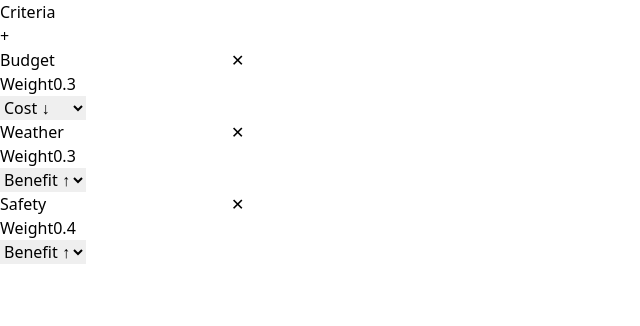
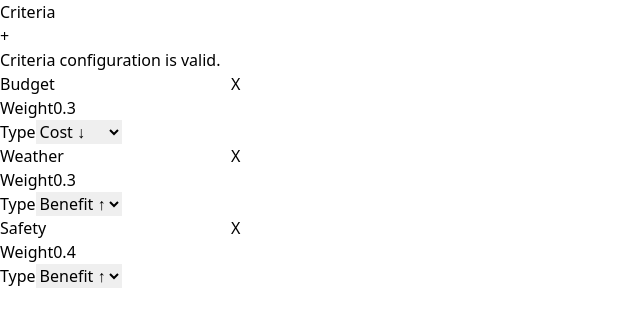
Before and after one commit to antony-akshay/decision_companion, a React (Vite) app: page / in a window 1280 px wide. Shown: the top 326 px of the page, without its empty margins (0-640 px from the left). Built offline with nearby package versions, Linux system fonts and the light colour scheme.

Commit message:
feat: add input validation checks to criteriaPanel

```diff
--- a/src/App.tsx
+++ b/src/App.tsx
@@ -1,6 +1,7 @@
 import { useState } from "react";
 import CriteriaPanel from "./components/CriteriaPanel"
 import type { Criterion } from "./types/decision";
+import { Toaster } from "react-hot-toast";
 
 function App() {
 
@@ -62,7 +63,7 @@ function App() {
 
 
       </div>
-
+      <Toaster position="bottom-right" reverseOrder={false} />
     </div>
   )
 }
--- a/src/components/CriteriaPanel.tsx
+++ b/src/components/CriteriaPanel.tsx
@@ -1,7 +1,9 @@
-import type { Criterion } from '../types/decision'
+import { useEffect } from "react";
+import { type Criterion } from "../types/decision";
+import toast from "react-hot-toast";
 
-interface Props {
-    criteria: Criterion[],
+interface CriteriaPanelProps {
+    criteria: Criterion[];
     addCriterion: () => void;
     updateCriterion: (
         id: string,
@@ -11,18 +13,89 @@ interface Props {
     deleteCriterion: (id: string) => void;
 }
 
-const CriteriaPanel = ({
+export default function CriteriaPanel({
     criteria,
     addCriterion,
     updateCriterion,
     deleteCriterion,
-}: Props) => {
+}: CriteriaPanelProps) {
+
+    /* ===============================
+       Derived Validation State
+    =============================== */
+
+
+
+    const totalWeight = criteria.reduce(
+        (sum, criterion) => sum + Number(criterion.weight || 0),
+        0
+    );
+
+    const hasNegativeWeight = criteria.some(
+        (criterion) => Number(criterion.weight) < 0
+    );
+
+    const hasInvalidWeight = criteria.some(
+        (criterion) =>
+            isNaN(Number(criterion.weight)) ||
+            Number(criterion.weight) === undefined
+    );
+
+    const allWeightsZero = totalWeight === 0;
+
+    const weightNotNormalized =
+        totalWeight !== 0 &&
+        Math.abs(totalWeight - 1) > 0.001;
+
+    const isValidState =
+        criteria.length > 0 &&
+        !allWeightsZero &&
+        !hasNegativeWeight &&
+        !hasInvalidWeight;
+
+    const maxWeight =
+        criteria.length > 0
+            ? Math.max(...criteria.map(c => Number(c.weight) || 0))
+            : 0;
+
+    const dominanceRatio =
+        totalWeight > 0
+            ? maxWeight / totalWeight
+            : 0;
+
+
+    useEffect(() => {
+        if (dominanceRatio > 0.75 && totalWeight > 0) {
+            // if (!dominanceToastShown.current) {
+            //     toast(
+            //         `One criterion dominates ${(dominanceRatio * 100).toFixed(0)}% of the decision.`,
+            //         { icon: "⚠" }
+            //     );
+            //     dominanceToastShown.current = true;
+            // }
+        // } else {
+        //     dominanceToastShown.current = false;
+        toast.error(`One criterion dominates ${(dominanceRatio * 100).toFixed(0)}% of the decision.`,)
+        }
+    }, [
+        allWeightsZero,
+        hasNegativeWeight,
+        hasInvalidWeight,
+        dominanceRatio,
+        totalWeight,
+        criteria.length
+    ]);
+    /* ===============================
+       Render
+    =============================== */
+
+
+
     return (
-
         <div className="bg-white/80 backdrop-blur-xl rounded-2xl shadow-xl border border-white/50 p-8">
 
+            {/* Header */}
             <div className="flex justify-between items-center mb-6">
-
                 <h2 className="text-2xl font-bold text-gray-800">
                     Criteria
                 </h2>
@@ -33,41 +106,104 @@ const CriteriaPanel = ({
                 >
                     +
                 </button>
+            </div>
+
+
+            {/* Validation Messages */}
+            <div className="space-y-3 mb-6">
+
+                {criteria.length === 0 && (
+                    <div className="p-3 rounded-lg bg-red-100 text-red-700 text-sm">
+                        At least one criterion is required.
+                    </div>
+                )}
+
+                {allWeightsZero && criteria.length > 0 && (
+                    <div className="p-3 rounded-lg bg-red-100 text-red-700 text-sm">
+                        Total weight is 0. Assign weight to at least one criterion.
+                    </div>
+                )}
+
+                {hasNegativeWeight && (
+                    <div className="p-3 rounded-lg bg-red-100 text-red-700 text-sm">
+                        Weights cannot be negative.
+                    </div>
+                )}
+
+                {hasInvalidWeight && (
+                    <div className="p-3 rounded-lg bg-red-100 text-red-700 text-sm">
+                        Invalid weight detected. Please enter valid numbers.
+                    </div>
+                )}
+
+                {weightNotNormalized && !allWeightsZero && (
+                    <div className="p-3 rounded-lg bg-yellow-100 text-yellow-700 text-sm">
+                        Total weight is {totalWeight.toFixed(2)}.
+                        Weights will be proportionally rescaled during scoring.
+                    </div>
+                )}
+
+                {isValidState && (
+                    <div className="p-3 rounded-lg bg-green-100 text-green-700 text-sm">
+                        Criteria configuration is valid.
+                    </div>
+                )}
+
+                {dominanceRatio > 0.75 && totalWeight > 0 && (
+                    <div className="p-3 rounded-lg bg-yellow-100 text-yellow-800 text-sm">
+                        One criterion dominates {(dominanceRatio * 100).toFixed(0)}% of the decision.
+                        Ensure this reflects your true preference.
+                    </div>
+                )}
 
             </div>
 
 
+            {/* Criteria List */}
             <div className="space-y-4">
 
-                {criteria.map(c => (
+                {criteria.map((criterion) => (
 
-                    <div key={c.id}
-                        className="bg-gradient-to-r from-gray-50 to-blue-50 p-4 rounded-xl border border-gray-200 hover:shadow-md transition">
+                    <div
+                        key={criterion.id}
+                        className="bg-gradient-to-r from-gray-50 to-blue-50 p-4 rounded-xl border border-gray-200 hover:shadow-md transition"
+                    >
 
+                        {/* Name + Delete */}
                         <div className="flex justify-between mb-3">
 
                             <input
-                                value={c.name}
-                                onChange={(e) =>
-                                    updateCriterion(c.id, "name", e.target.value)
+                                value={criterion.name}
+                                onChange={(event) =>
+                                    updateCriterion(
+                                        criterion.id,
+                                        "name",
+                                        event.target.value
+                                    )
                                 }
                                 className="flex-1 font-semibold text-lg bg-transparent border-none focus:ring-2 focus:ring-blue-500 rounded-lg px-3 py-1 outline-none"
                             />
 
                             <button
-                                onClick={() => deleteCriterion(c.id)}
-                                className="text-red-500 hover:bg-red-100 p-2 rounded-lg ml-2"
+                                disabled={criteria.length <= 1}
+                                onClick={() =>
+                                    deleteCriterion(criterion.id)
+                                }
+                                className={`ml-2 p-2 rounded-lg ${criteria.length <= 1
+                                    ? "text-gray-400 cursor-not-allowed"
+                                    : "text-red-500 hover:bg-red-100"
+                                    }`}
                             >
-                                ✕
+                                X
                             </button>
 
                         </div>
 
 
+                        {/* Weight + Type */}
                         <div className="grid grid-cols-2 gap-4">
 
                             <div>
-
                                 <label className="text-sm text-gray-600">
                                     Weight
                                 </label>
@@ -77,32 +213,42 @@ const CriteriaPanel = ({
                                     step="0.05"
                                     min="0"
                                     max="1"
-                                    value={c.weight}
-                                    onChange={(e) =>
+                                    value={criterion.weight}
+                                    onChange={(event) => {
+
+                                        const numericValue =
+                                            Number(event.target.value);
+
+                                        if (isNaN(numericValue)) return;
+                                        if (numericValue < 0) return;
+
                                         updateCriterion(
-                                            c.id,
+                                            criterion.id,
                                             "weight",
-                                            e.target.value
-                                        )
-                                    }
+                                            numericValue
+                                        );
+                                    }}
                                     className="w-full px-3 py-2 border border-gray-300 rounded-lg focus:ring-2 focus:ring-blue-500"
                                 />
-
                             </div>
 
 
+                            <div>
+                                <label className="text-sm text-gray-600">
+                                    Type
+                                </label>
+
                                 <select
-                                value={c.type}
-                                onChange={(e) =>
+                                    value={criterion.type}
+                                    onChange={(event) =>
                                         updateCriterion(
-                                        c.id,
+                                            criterion.id,
                                             "type",
-                                        e.target.value
+                                            event.target.value
                                         )
                                     }
-                                className="px-3 py-2 border border-gray-300 bg-white rounded-lg focus:ring-2 focus:ring-blue-500"
+                                    className="w-full px-3 py-2 border border-gray-300 bg-white rounded-lg focus:ring-2 focus:ring-blue-500"
                                 >
-
                                     <option value="benefit">
                                         Benefit ↑
                                     </option>
@@ -110,8 +256,8 @@ const CriteriaPanel = ({
                                     <option value="cost">
                                         Cost ↓
                                     </option>
-
                                 </select>
+                            </div>
 
                         </div>
 
@@ -122,7 +268,5 @@ const CriteriaPanel = ({
             </div>
 
         </div>
-    )
+    );
 }
-
-export default CriteriaPanel
```
Lines whose indentation alone changed are shown as unchanged.
